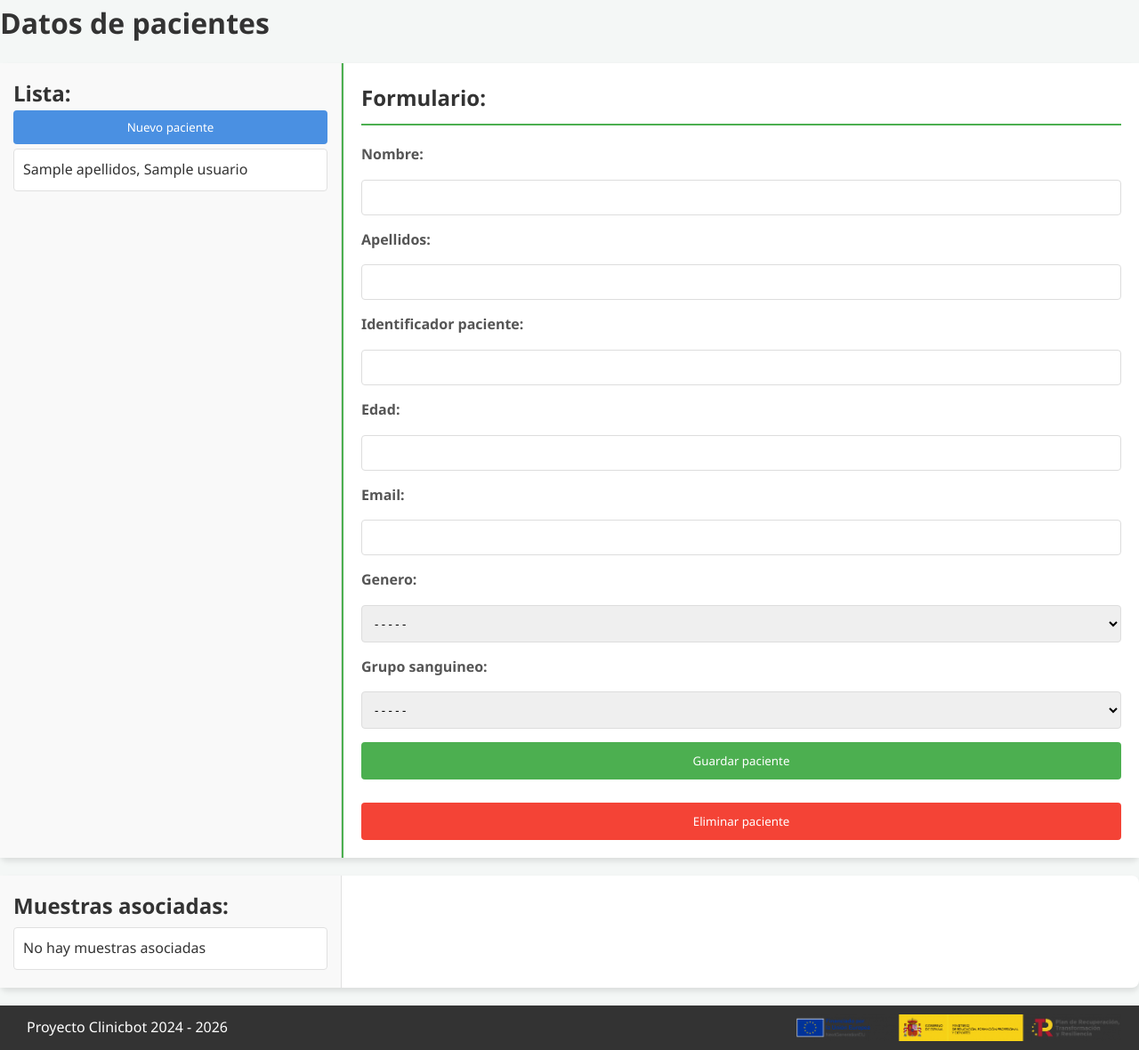
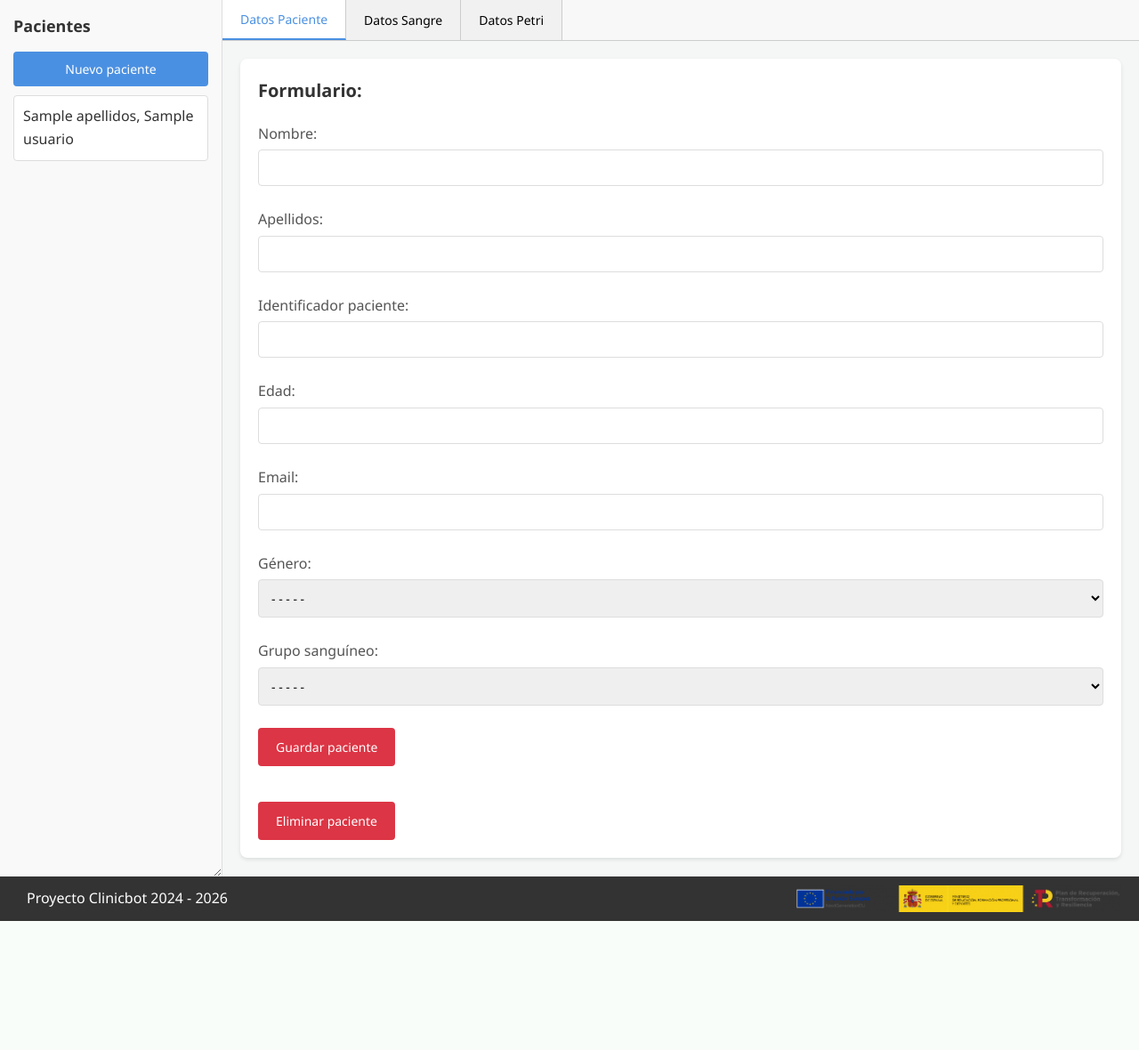
Before and after one commit to mdagraza/Clinicbot, a Django app: template web/templates/editar_usuario.html in a window 1280 px wide. Shown: the part 58-1238 px from the top of the page at 89% size. After the commit the page ends 1093 px from the top, so only its background shows below. Run offline with Django 5.2, Linux system fonts and the light colour scheme; the template is opened without the code that fills it: most values are stand-ins (such as "Sample title", 1, 10 or a date in 2020); parts of the project's set-up code (start-up, migrations or seed data) failed here and were passed over.

Commit message:
Modificada pagina de pacientes para mostrar informacion por pestañas

```diff
--- a/static/formulario/styles-form.css
+++ b/static/formulario/styles-form.css
@@ -1,214 +1,301 @@
-/* Reset y estilos base */
 * {
     margin: 0;
     padding: 0;
     box-sizing: border-box;
-    font-family: 'Segoe UI', Tahoma, Geneva, Verdana, sans-serif;
 }
 
 body {
+    font-family: 'Segoe UI', Tahoma, Geneva, Verdana, sans-serif;
     background-color: #f4f7f6;
     color: #333;
-    line-height: 1.6;
-    min-height: 100dvh;
-    display: flex;
-    flex-direction: column;
+    min-height: 100vh;
 }
 
-.container, .container2 {
+.main-container {
     display: flex;
-    width: 100%;
-    background-color: white;
-    border-radius: 8px;
-    box-shadow: 0 4px 6px rgba(0, 0, 0, 0.1);
-    margin-bottom: 20px;
-    /*overflow: hidden;*/
-    flex: 1;
+    height: 100vh;
+    overflow: hidden;
 }
 
-/* Estilos para listas */
-.lista, .lista11 {
-    flex: 0 0 30%;
-    background-color: #f9f9f9;
-    border-right: 1px solid #e0e0e0;
+.sidebar {
+    flex: 0 0 250px;
+    min-width: 180px;
+    max-width: 400px;
+    background: #f9f9f9;
     padding: 15px;
+    overflow-y: auto;
+    resize: horizontal;
+    overflow: auto;
+    border-right: 1px solid #ddd;
 }
 
-.lista2, .lista22 {
-    overflow-y: auto;
-    max-height: 60vh;
+.sidebar h2 {
+    margin-bottom: 15px;
+    color: #333;
+    font-size: 18px;
 }
 
-.lista ul, .lista11 ul {
-    list-style-type: none;
-}
-
-.lista li, .lista11 li {
-    padding: 10px;
-    margin: 5px 0;
-    background-color: #fff;
-    border: 1px solid #e0e0e0;
-    border-radius: 4px;
-    cursor: pointer;
-    transition: all 0.3s ease;
-}
-
-.lista li:hover, .lista11 li:hover {
-    background-color: #e6f3ff;
-    border-color: #4a90e2;
-}
-
-/* Estilos de botones */
-.lista button, .lista11 button {
+.sidebar button {
     width: 100%;
     padding: 10px;
     background-color: #4a90e2;
     color: white;
     border: none;
     border-radius: 4px;
+    margin-bottom: 10px;
     cursor: pointer;
-    transition: background-color 0.3s ease;
+    font-size: 14px;
 }
 
-.lista button:hover, .lista11 button:hover {
-    background-color: #357abd;
+.sidebar button:hover {
+    background-color: #3a7bc8;
 }
 
-/* Formularios */
-.formulario, .formulario-muestras {
-    flex: 0 0 70%;
-    padding: 20px;
-    background-color: white;
+.sidebar ul {
+    list-style: none;
 }
 
-.formulario {
-    border-left: 2px solid #4CAF50;
+.sidebar li {
+    padding: 10px;
+    margin-bottom: 5px;
+    background: #fff;
+    border: 1px solid #ddd;
+    border-radius: 4px;
+    cursor: pointer;
+    transition: all 0.2s ease;
 }
 
-.formulario-muestras {
-    border-left: 2px solid #ff6b6b;
+.sidebar li:hover {
+    background: #e6f3ff;
+    border-color: #4a90e2;
+}
+
+.content {
+    flex: 1;
+    display: flex;
+    flex-direction: column;
+    overflow: hidden;
+}
+
+.tabs {
+    display: flex;
+    border-bottom: 1px solid #ccc;
+    background: #f8f8f8;
+}
+
+.tab-button {
+    padding: 12px 20px;
+    background: #f1f1f1;
+    border: none;
+    cursor: pointer;
+    border-right: 1px solid #ccc;
+    font-size: 14px;
+    transition: all 0.2s ease;
+}
+
+.tab-button:hover {
+    background: #e8e8e8;
+}
+
+.tab-button.active {
+    background: #fff;
+    border-bottom: 2px solid #4a90e2;
+    color: #4a90e2;
+    font-weight: 500;
+}
+
+.tab-content {
+    flex: 1;
+    overflow-y: auto;
+    padding: 20px;
+    display: none;
+}
+
+.tab-content.active {
+    display: block;
+}
+
+.formulario, .formulario-muestras {
+    background: #fff;
+    padding: 20px;
+    border-radius: 8px;
+    box-shadow: 0 2px 4px rgba(0,0,0,0.1);
 }
 
 .formulario h2, .formulario-muestras h2 {
     margin-bottom: 20px;
     color: #333;
-    padding-bottom: 10px;
-    border-bottom: 2px solid;
-}
-
-.formulario h2 {
-    border-bottom-color: #4CAF50;
-}
-
-.formulario-muestras h2 {
-    border-bottom-color: #ff6b6b;
-}
-
-/* Estilos de inputs */
-.formulario form, .formulario-muestras form {
-    display: grid;
-    gap: 15px;
+    font-size: 20px;
 }
 
 .formulario label, .formulario-muestras label {
-    font-weight: 600;
+    display: block;
+    margin-bottom: 5px;
+    margin-top: 15px;
+    font-weight: 500;
     color: #555;
 }
 
-.formulario input,
-.formulario select,
-.formulario-muestras input,
-.formulario-muestras select {
+.formulario input, .formulario select,
+.formulario-muestras input, .formulario-muestras select {
     width: 100%;
     padding: 10px;
     border: 1px solid #ddd;
     border-radius: 4px;
-    transition: border-color 0.3s ease;
+    font-size: 14px;
+    margin-bottom: 10px;
 }
 
-.formulario input:focus,
-.formulario select:focus,
-.formulario-muestras input:focus,
-.formulario-muestras select:focus {
+.formulario input:focus, .formulario select:focus,
+.formulario-muestras input:focus, .formulario-muestras select:focus {
     outline: none;
     border-color: #4a90e2;
-    box-shadow: 0 0 5px rgba(74, 144, 226, 0.3);
+    box-shadow: 0 0 0 2px rgba(74, 144, 226, 0.2);
 }
 
-/* Botones de submit y eliminar */
-.formulario button[type="submit"],
-.formulario-muestras button[type="submit"] {
-    background-color: #4CAF50;
+.formulario button, .formulario-muestras button {
+    background: #4a90e2;
     color: white;
     border: none;
-    padding: 12px;
+    border-radius: 4px;
+    padding: 12px 20px;
+    cursor: pointer;
+    font-size: 14px;
+    margin-top: 15px;
+    margin-right: 10px;
+}
+
+.formulario button:hover, .formulario-muestras button:hover {
+    background: #3a7bc8;
+}
+
+.formulario button[type="submit"]:last-of-type {
+    background: #dc3545;
+}
+
+.formulario button[type="submit"]:last-of-type:hover {
+    background: #c82333;
+}
+
+.container2 {
+    display: flex;
+    flex-wrap: wrap;
+    gap: 15px;
+    height: 100%;
+}
+
+.lista11 {
+    flex: 0 0 250px;
+    min-width: 200px;
+    max-width: 350px;
+    background: #f9f9f9;
+    padding: 15px;
+    border-right: 1px solid #ddd;
+    border-radius: 8px;
+    resize: horizontal;
+    overflow: auto;
+}
+
+.lista11 h2 {
+    margin-bottom: 15px;
+    color: #333;
+    font-size: 16px;
+}
+
+.lista11 ul {
+    list-style: none;
+}
+
+.lista11 li {
+    padding: 10px;
+    margin-bottom: 5px;
+    background: #fff;
+    border: 1px solid #ddd;
     border-radius: 4px;
     cursor: pointer;
-    transition: background-color 0.3s ease;
+    transition: all 0.2s ease;
+    font-size: 13px;
 }
 
-.formulario button[type="submit"]:hover,
-.formulario-muestras button[type="submit"]:hover {
-    background-color: #45a049;
+.lista11 li:hover {
+    background: #e6f3ff;
+    border-color: #4a90e2;
 }
 
-.formulario button#eliminarDatos,
-.formulario-muestras button#eliminarDatos {
-    background-color: #f44336;
-    color: white;
+.texto-boton {
+    display: flex;
+    align-items: center;
+    justify-content: space-between;
+    margin-bottom: 10px;
 }
 
-.formulario button#eliminarDatos:hover,
-.formulario-muestras button#eliminarDatos:hover {
-    background-color: #d32f2f;
+.texto-boton button {
+    background: #dc3545;
+    color: white;
+    border: none;
+    border-radius: 4px;
+    padding: 6px 12px;
+    cursor: pointer;
+    font-size: 14px;
+    width: 30px;
+    height: 30px;
+    display: flex;
+    align-items: center;
+    justify-content: center;
 }
 
-/* Responsive */
-@media screen and (max-width: 768px) {
-    .container, .container2 {
+.texto-boton button:hover {
+    background: #c82333;
+}
+
+.formulario-muestras {
+    flex: 1;
+    min-width: 300px;
+}
+
+.petri-content {
+    background: #fff;
+    padding: 20px;
+    border-radius: 8px;
+    box-shadow: 0 2px 4px rgba(0,0,0,0.1);
+    text-align: center;
+}
+
+.petri-content h3 {
+    color: #666;
+    margin-bottom: 10px;
+}
+
+.petri-content p {
+    color: #888;
+    font-style: italic;
+}
+
+@media (max-width: 768px) {
+    .main-container {
         flex-direction: column;
     }
 
-    .lista, .lista11,
-    .formulario, .formulario-muestras {
-        flex: 1 0 100%;
-        width: 100%;
+    .sidebar {
+        flex: 0 0 auto;
+        max-width: 100%;
         border-right: none;
+        border-bottom: 1px solid #ddd;
+        resize: none;
     }
 
-    .lista, .lista11 {
-        border-bottom: 1px solid #e0e0e0;
+    .tabs {
+        flex-wrap: wrap;
+    }
+
+    .container2 {
+        flex-direction: column;
+    }
+
+    .lista11 {
+        flex: 0 0 auto;
+        border-right: none;
+        border-bottom: 1px solid #ddd;
+        resize: none;
     }
 }
-
-/* Estilos para mensajes de error */
-#Men_error {
-    color: #f44336;
-    font-size: 0.9em;
-    margin-top: -10px;
-    margin-bottom: 10px;
-}
-
-
-/* Contenedor del texto y el botón */
-.texto-boton {
-    display: flex;
-    align-items: center;
-    gap: 10px; /* Espacio entre el texto y el botón */
-}
-
-/* Estilo para el botón */
-.texto-boton button {
-    background-color: #4a90e2;
-    color: white;
-    border: none;
-    border-radius: 4px;
-    cursor: pointer;
-    transition: background-color 0.3s ease;
-    width: auto;
-    margin-left: auto;
-}
-
-.texto-boton button:hover {
-    background-color: #357abd;
-}
--- a/web/templates/editar_usuario.html
+++ b/web/templates/editar_usuario.html
@@ -10,15 +10,15 @@
 
 {% block content %}
 
-    <h1>Datos de pacientes</h1>
-    <div class="container">
-        <!-- Lista de usuarios -->
-        <div class="lista">
-            <h2>Lista:</h2>
-
+<div class="main-container">
+        <div class="sidebar" id="sidebar">
+            <h2>Pacientes</h2>
             <button onclick="nuevoUser()">Nuevo paciente</button>
             <div class="lista2">
                 <ul>
+                    {% if not usuarios %}
+                    <li>No hay pacientes registrados</li>
+                    {% endif %}
                     {% for usuario in usuarios %}
                     <li onclick="editarUsuario('{{ usuario.id }}', '{{ usuario.nombre }}', '{{ usuario.apellidos }}', '{{ usuario.ident_paciente }}', '{{ usuario.edad }}', '{{ usuario.email }}', '{{ usuario.genero }}', '{{ usuario.gr_sanguineo }}')">
                         {{ usuario.apellidos }}, {{ usuario.nombre }}
@@ -28,37 +28,37 @@
             </div>
         </div>
 
-        <!-- Formulario de edición -->
+        <div class="content">
+            <div class="tabs">
+                <button class="tab-button active" onclick="openTab(event, 'datos-paciente')">Datos Paciente</button>
+                <button class="tab-button" onclick="openTab(event, 'datos-sangre')">Datos Sangre</button>
+                <button class="tab-button" onclick="openTab(event, 'datos-petri')">Datos Petri</button>
+            </div>
+
+            <div id="datos-paciente" class="tab-content active">
                 <div class="formulario">
                     <h2>Formulario:</h2>
                     <form method="POST" action="{% url 'editar_usuario' %}">
                         {% csrf_token %}
                         <input type="hidden" id="usuario_id" name="usuario_id">
-
                         <label for="nombre">Nombre:</label>
                         <input type="text" id="nombre" name="nombre" required>
-
                         <label for="apellidos">Apellidos:</label>
                         <input type="text" id="apellidos" name="apellidos" required>
-
                         <label for="ident_paciente">Identificador paciente:</label>
                         <input type="text" id="ident_paciente" name="ident_paciente" required>
-
                         <label for="edad">Edad:</label>
                         <input type="number" id="edad" name="edad" required>
-
                         <label for="email">Email:</label>
                         <input type="email" id="email" name="email" required>
-
-                <label for="genero">Genero:</label>
+                        <label for="genero">Género:</label>
                         <select id="genero" name="genero" required>
                             <option value="" disabled selected hidden>- - - - -</option>
                             <option value="Hombre">Hombre</option>
                             <option value="Mujer">Mujer</option>
                             <option value="Otro">Otro</option>
                         </select>
-
-                <label for="gr_sanguineo">Grupo sanguineo:</label>
+                        <label for="gr_sanguineo">Grupo sanguíneo:</label>
                         <select id="gr_sanguineo" name="gr_sanguineo" required>
                             <option value="" disabled selected hidden>- - - - -</option>
                             <option value="0-">0-</option>
@@ -70,8 +70,6 @@
                             <option value="AB+">AB+</option>
                             <option value="AB-">AB-</option>
                         </select>
-
-
                         <button type="submit" id="guardarDatos">Guardar paciente</button>
                     </form>
                     <br>
@@ -83,24 +81,19 @@
                 </div>
             </div>
 
-    <!---->
-
+            <div id="datos-sangre" class="tab-content">
                 <div class="container2">
-        <!-- Lista de usuarios -->
                     <div class="lista11">
                         <div class="texto-boton">
-                <h2>Muestras asociadas:</h2>
-                <button id="cerrarForm" style="display:none;">X</button>
+                            <h2>Muestras</h2>
+                            <button id="cerrarForm" style="display:none;">×</button>
                         </div>
-
                         <div class="lista22">
                             <ul id="muestras-lista">
                                 <li>No hay muestras asociadas</li>
                             </ul>
                         </div>
                     </div>
-
-        <!-- Formulario de edición de muestras -->
                     <div class="formulario-muestras" id="formulario-muestras" style="display:none;">
                         <h2>Edición muestra:</h2>
                         <form id="formularioDatos" method="POST" action="{% url 'editar_muestra' %}">
@@ -113,21 +106,15 @@
                                 <option value="{{ usuario.id }}">{{ usuario.apellidos }}, {{ usuario.nombre }}</option>
                                 {% endfor %}
                             </select>
-
                             <label for="identificador">Identificador:</label>
                             <input type="text" id="identificador" name="identificador" disabled>
-                <p id="Men_error" style="color: red; display: none;">Mensaje error</p>
-
                             <label for="color">Color:</label>
                             <input type="text" id="color" name="color" required>
-
                             <label for="posicion">Posición:</label>
                             <input type="number" id="posicion" name="posicion" required>
-
-                <label for="fecha" id="fechaL">Fecha:
-                <input type="datetime-local" id="fecha" name="fecha"></label>
-
-                <button type="submit" id="guardarDatos">Guardar muestra</button>
+                            <label for="fecha">Fecha:</label>
+                            <input type="datetime-local" id="fecha" name="fecha">
+                            <button type="submit">Guardar muestra</button>
                         </form>
                         <br>
                         <form method="POST" action="{% url 'borrar_muestra' %}">
@@ -136,8 +123,16 @@
                             <button type="submit" id="eliminarDatos">Eliminar muestra</button>
                         </form>
                     </div>
+                </div>
+            </div>
 
-
+            <div id="datos-petri" class="tab-content">
+                <div class="petri-content">
+                    <h3>Datos Petri</h3>
+                    <p>Pendiente de implementar.</p>
+                </div>
+            </div>
+        </div>
     </div>
 
 
@@ -221,8 +216,6 @@
             document.getElementById('formulario-muestras').scrollIntoView({ behavior: 'smooth' });
 
             document.getElementById('cerrarForm').style.display = 'block'; //Mostrar boton cerrar
-
-
         }
 
         document.getElementById('cerrarForm').addEventListener('click', function() {
@@ -230,6 +223,22 @@
             document.getElementById('cerrarForm').style.display = 'none';
         });
 
+        function openTab(evt, tabName) {
+            var i, tabcontent, tabbuttons;
+
+            tabcontent = document.getElementsByClassName("tab-content");
+            for (i = 0; i < tabcontent.length; i++) {
+                tabcontent[i].classList.remove("active");
+            }
+
+            tabbuttons = document.getElementsByClassName("tab-button");
+            for (i = 0; i < tabbuttons.length; i++) {
+                tabbuttons[i].classList.remove("active");
+            }
+
+            document.getElementById(tabName).classList.add("active");
+            evt.currentTarget.classList.add("active");
+        }
     </script>
 
 {% endblock %}
```
Lines whose indentation alone changed are shown as unchanged.
